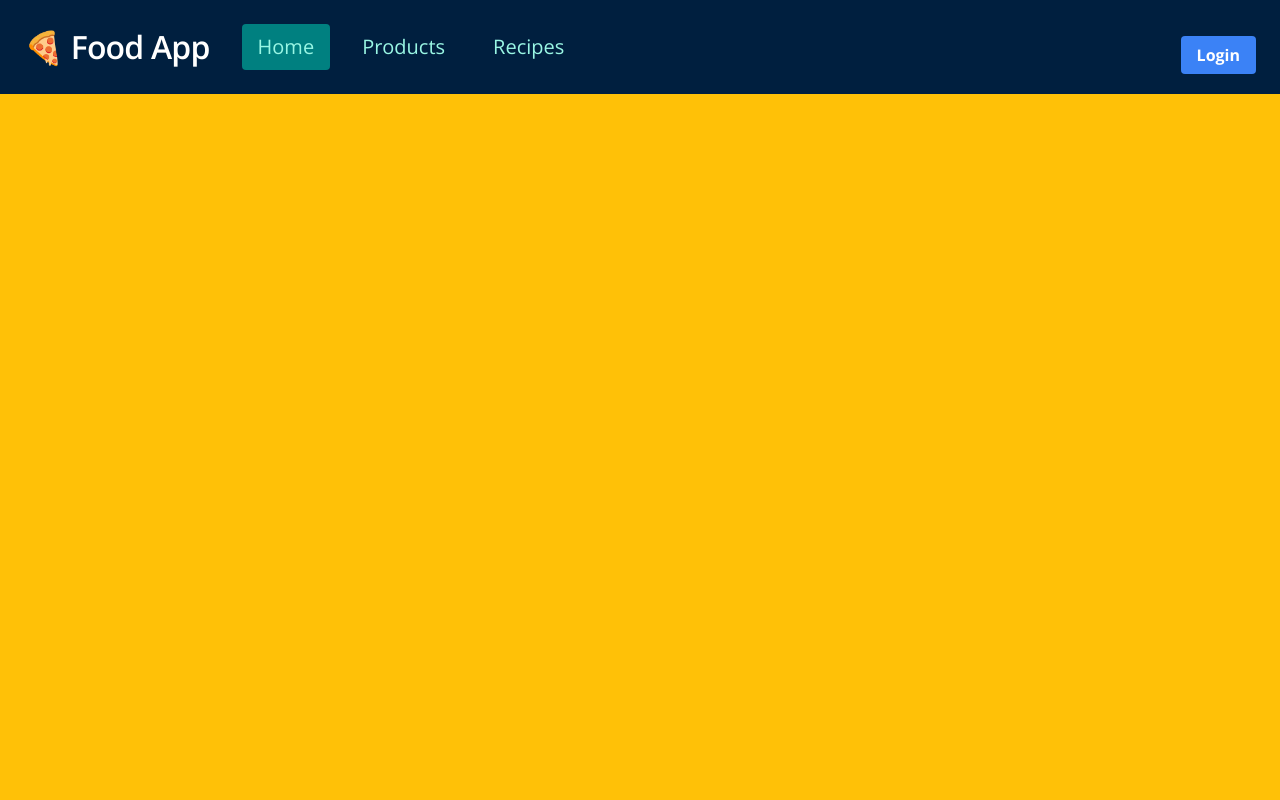
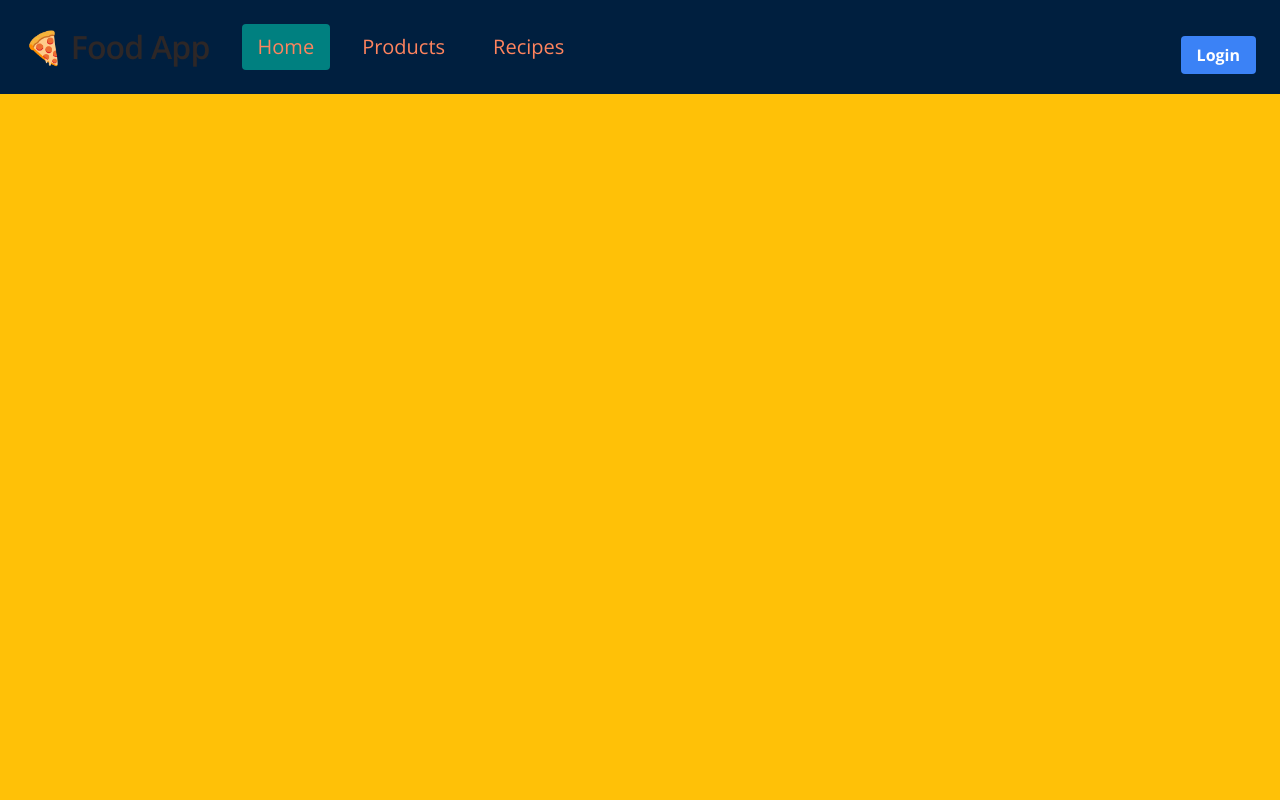
Before and after one commit to IN-45/INT20H-test-task, a React (Create React App) app in the folder frontend/: page / in a window 1280 px wide. Shown: the top 800 px of the page. Built offline with nearby package versions, Linux system fonts and the light colour scheme.

Commit message:
fix: update NavBar styles & add link to home

```diff
--- a/frontend/src/features/Navbar/Navbar.tsx
+++ b/frontend/src/features/Navbar/Navbar.tsx
@@ -15,11 +15,13 @@ const Navbar: FC<NavbarProps> = ({ routes }) => {
 
   return (
     <nav className='flex items-center justify-between flex-wrap bg-navbar p-6'>
-      <div className='flex items-center flex-shrink-0 text-white mr-6'>
-        <span className='font-semibold text-xl tracking-tight'>🍕 Food App</span>
-      </div>
+      <NavLink to={'/home'}>
+        <div className='flex items-center flex-shrink-0 text-black-main mr-6'>
+          <span className='font-semibold text-xl tracking-tight'>🍕 Food App</span>
+        </div>
+      </NavLink>
       <div className='block lg:hidden' onClick={tweakMenu}>
-        <button className='flex items-center px-3 py-2 border rounded text-teal-200 border-teal-400 hover:text-white hover:border-white'>
+        <button className='flex items-center px-3 py-2 border rounded text-black-main border-black-main hover:text-white hover:border-white'>
           <svg
             className='fill-current h-3 w-3'
             viewBox='0 0 20 20'
--- a/frontend/src/features/Navbar/NavbarItem.tsx
+++ b/frontend/src/features/Navbar/NavbarItem.tsx
@@ -12,7 +12,7 @@ const NavbarItem: FC<NavbarItemProps> = ({ to, text }) => {
       end
       to={to}
       className={({ isActive }) =>
-        'block w-fit mt-4 lg:inline-block lg:mt-0 text-teal-200 hover:text-white active:bg-teal-500 active:text-white active:outline-none py-2 px-4 rounded mx-2 select-none' +
+        'block w-fit mt-4 lg:inline-block lg:mt-0 text-orange-main hover:bg-orange-main hover:text-white active:bg-orange-main active:text-white active:outline-none py-2 px-4 rounded mx-2 select-none' +
         (isActive ? ' py-2 px-4 bg-navbar-link-active' : '')
       }
     >
```
